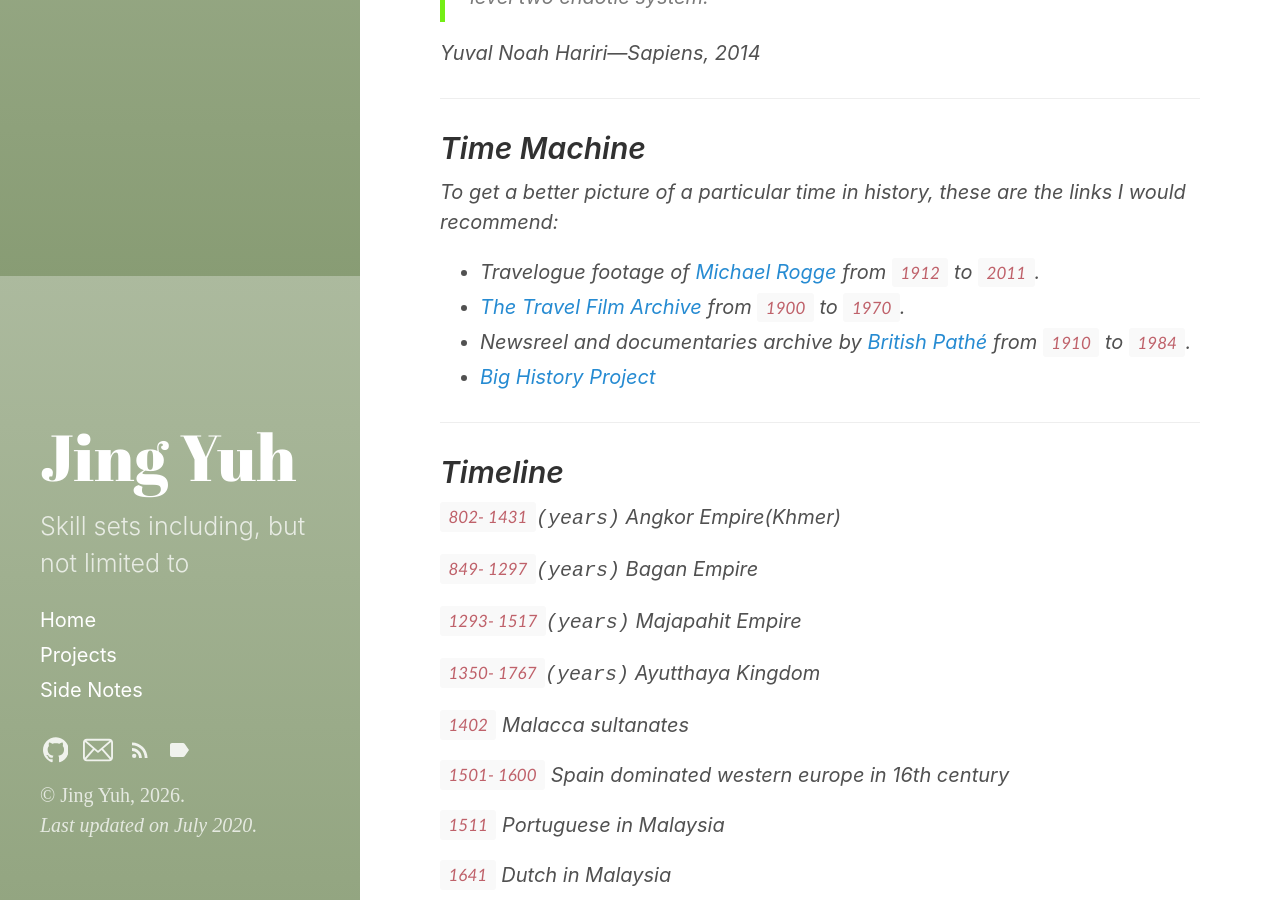
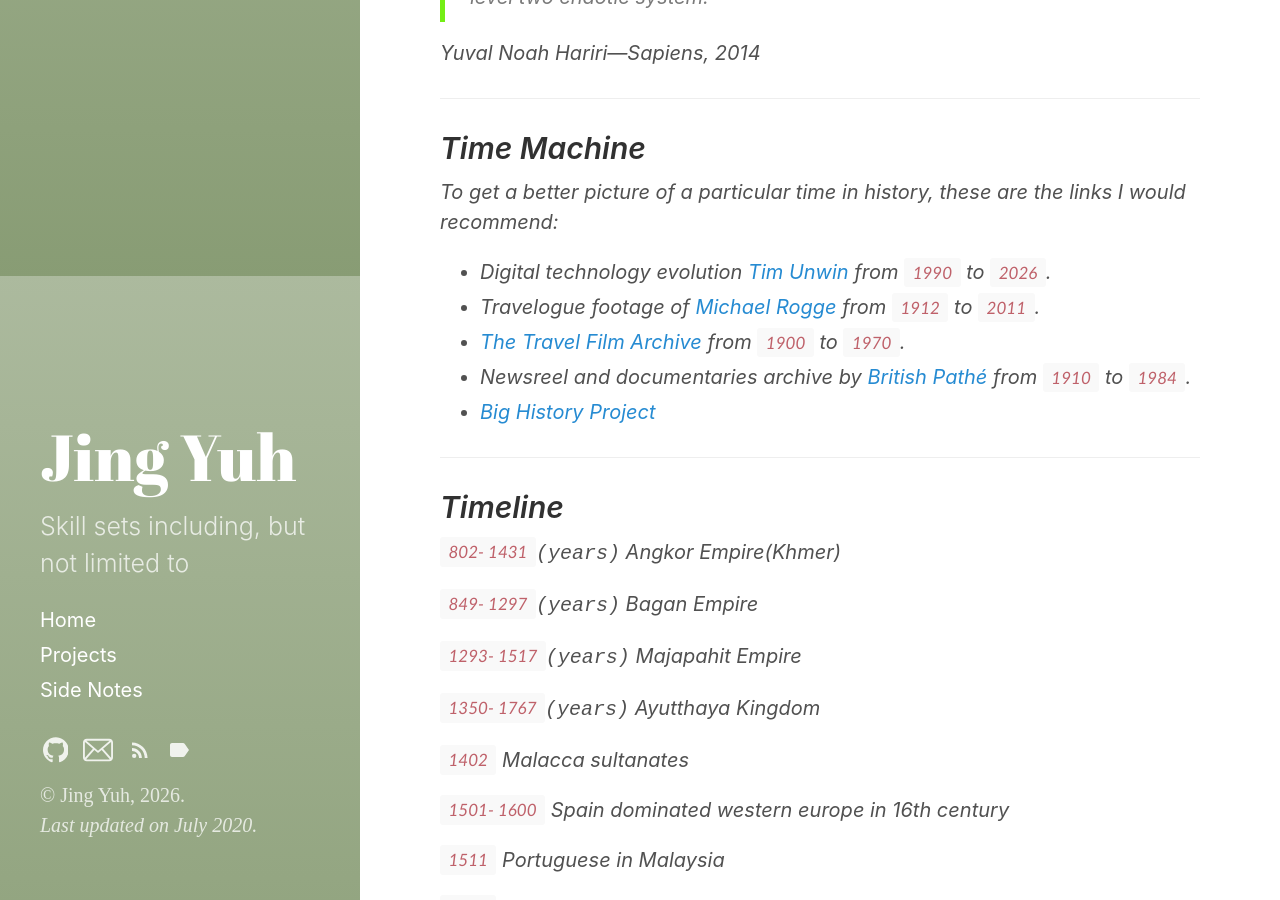
Before and after one commit to jyang123-bit/Website, a Jekyll site: the page built from _posts/2020-06-23-SideNotes-Cross-reference-historical-events.md, in a window 1280 px wide and 900 px high, scrolled down 624 px. Built offline with Jekyll 4.4.1, drawn with Linux system fonts in a browser that asks for light colours.

Commit message:
Update 2020-06-23-SideNotes-Cross-reference-historical-events.md

```diff
--- a/_posts/2020-06-23-SideNotes-Cross-reference-historical-events.md
+++ b/_posts/2020-06-23-SideNotes-Cross-reference-historical-events.md
@@ -32,6 +32,7 @@
 ---
 ## Time Machine
 To get a better picture of a particular time in history, these are the links I would recommend:
+  - Digital technology evolution <a href="https://timunwin.blog/my-books/diuw/">Tim Unwin</a> from `1990` to `2026`.
   - Travelogue footage of <a href="https://www.youtube.com/c/michaelijsbrand/about">Michael Rogge</a> from `1912` to `2011`.
   - [The Travel Film Archive](http://www.travelfilmarchive.com/home.php) from `1900` to `1970`.
   - Newsreel and documentaries archive by <a href="https://www.youtube.com/c/britishpathe/about">British Pathé</a> from `1910` to `1984`.
```
